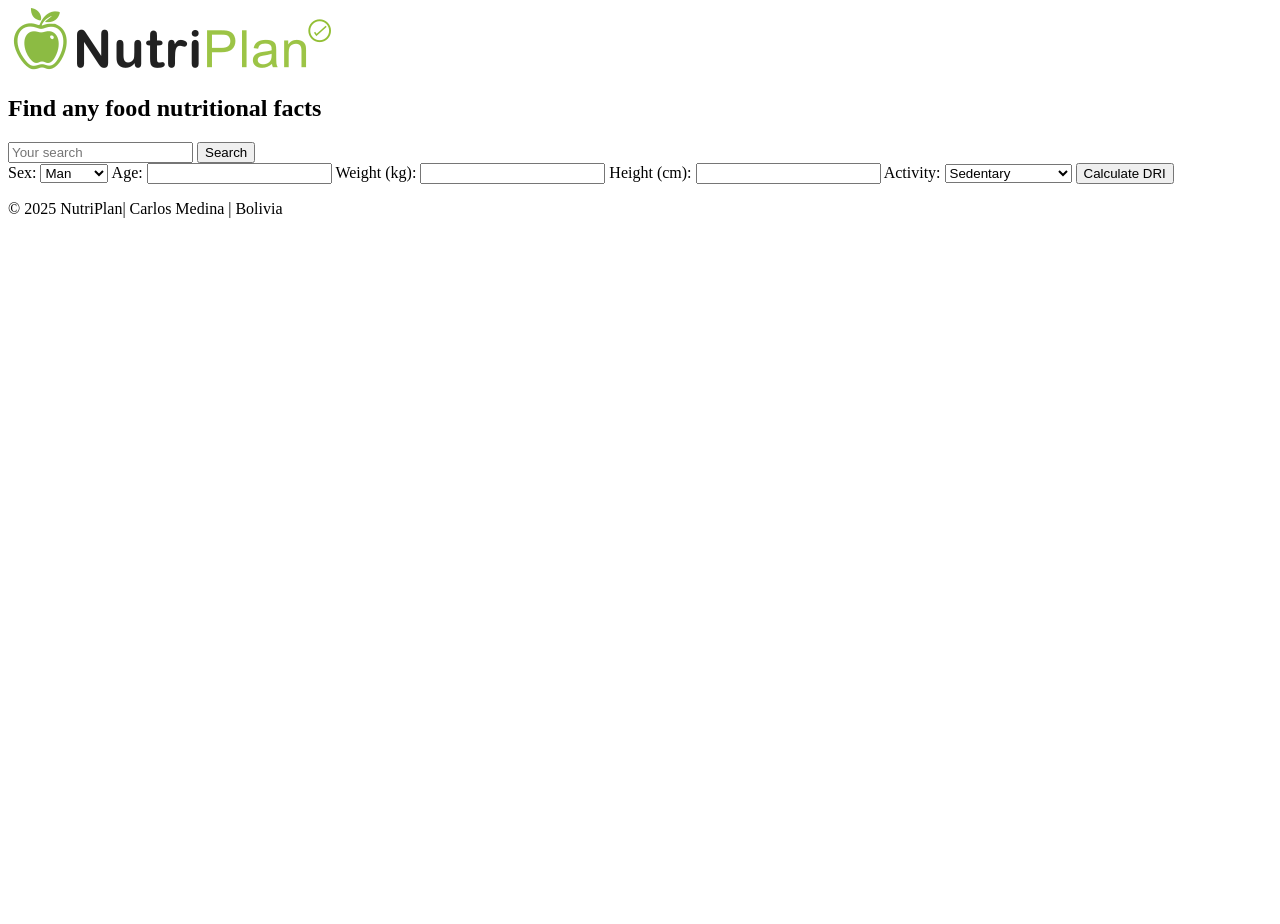
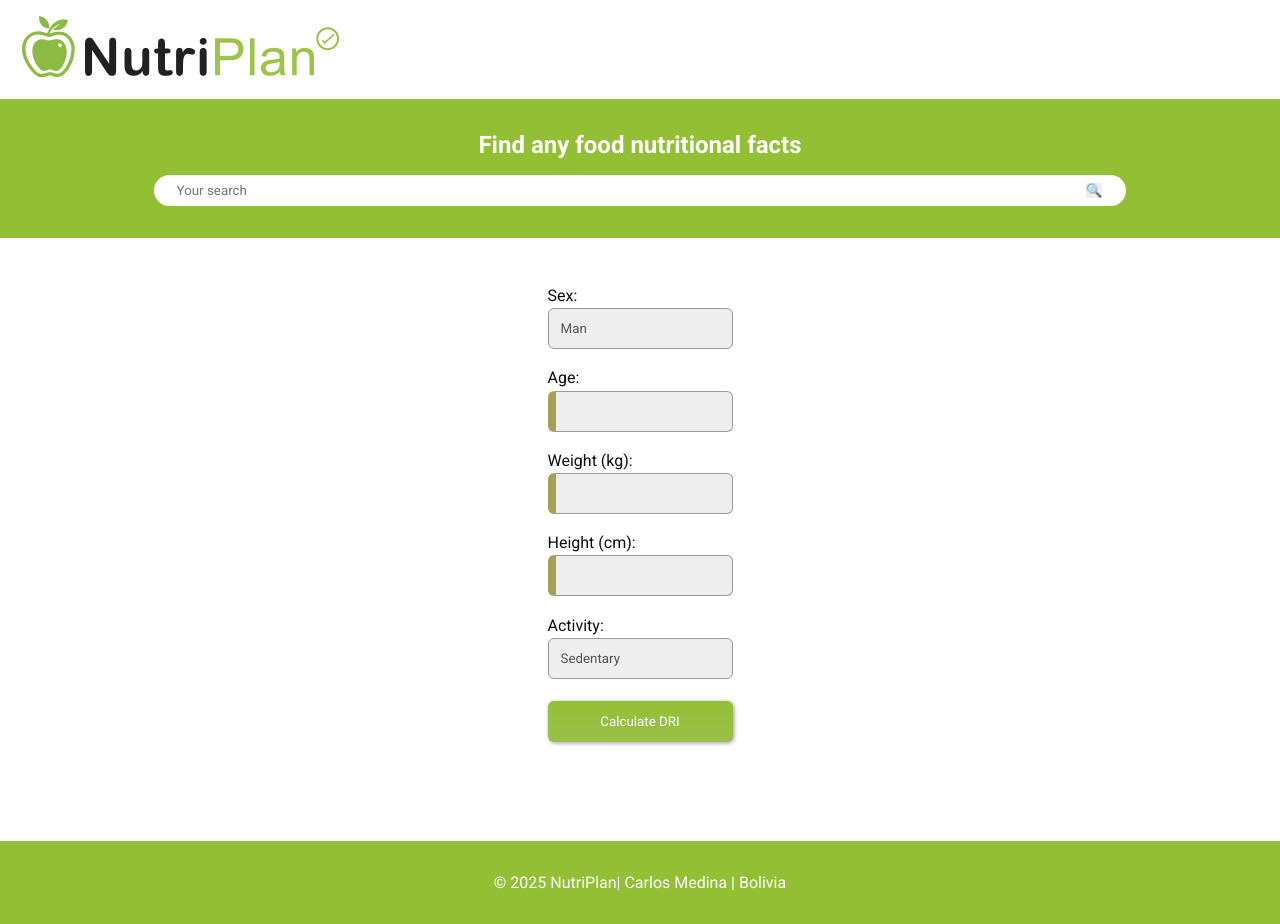
Before and after one commit to CarlosMedinaSullca/WDD-330-final-project-Carlos-Medina, a website built with Vite: page src/dri/index.html in a window 1280 px wide. Before the commit the page ends 800 px from the top, so only its background shows below. Built offline with nearby package versions, Linux system fonts and the light colour scheme; files whose address does not match are found by name; a web font is replaced by a local one.

Commit message:
finished first approach to the project

```diff
--- a/src/dri/index.html
+++ b/src/dri/index.html
@@ -4,7 +4,7 @@
     <meta charset="UTF-8" />
     <meta name="viewport" content="width=device-width, initial-scale=1.0" />
     <title>NutriPlan | Home</title>
-    <link rel="stylesheet" href="styles/style.css" />
+    <link rel="stylesheet" href="../styles/style.css" />
     <link rel="preconnect" href="https://fonts.googleapis.com">
     <link rel="preconnect" href="https://fonts.gstatic.com" crossorigin>
     <link href="https://fonts.googleapis.com/css2?family=Playfair+Display:ital,wght@0,400..900;1,400..900&family=Roboto:wght@300;400;700&display=swap" rel="stylesheet">
@@ -14,7 +14,7 @@
   <body>
     <header class="header-structure"></header>
     <main class="divider">
-      <section class="form">
+      <section class="dri-form">
         <label for="sex"> Sex:
           <select name="sex" id="sex" required>
             <option value="man">Man</option>
@@ -25,10 +25,10 @@
           <input type="text" id="age" name="age" required>
         </label>
         <label for="weight"> Weight (kg):
-          <input type="text" id="weight" name= weight>
+          <input type="text" id="weight" name= weight required>
         </label>
         <label for="height"> Height (cm):
-          <input type="text" id="height" name= Height>
+          <input type="text" id="height" name= Height required>
         </label>
         <label for="activity"> Activity:
           <select name="activity" id="activity" required>
@@ -42,35 +42,6 @@
         <label for="submit">
           <input type="submit" id="submit" value="Calculate DRI">
         </label>
-        <!-- <form >
-          <label for="sex"> Sex:
-            <select name="sex" id="sex" required>
-              <option value="man">Man</option>
-              <option value="woman">Woman</option>
-            </select>
-          </label>
-          <label for="age">Age:
-            <input type="text" id="age" name="age" required>
-          </label>
-          <label for="weight"> Weight (kg):
-            <input type="text" id="weight" name= weight>
-          </label>
-          <label for="height"> Height (cm):
-            <input type="text" id="height" name= Height>
-          </label>
-          <label for="activity"> Activity:
-            <select name="activity" id="activity" required>
-              <option value="sedentary" name="sedentary">Sedentary</option>
-              <option value="lightlyactive" name="lightlyactive">Lightly active</option>
-              <option value="moderateactive" name="moderateactive">Moderate active</option>
-              <option value="veryactive" name="veryactive">Very active</option>
-              <option value="extractive" name="extraactive">Extra active</option>
-            </select>
-          </label>
-          <label for="submit">
-            <input type="submit" id="submit" value="Calculate DRI">
-          </label>
-        </form> -->
       </section>
       <section class="driResult">
       </section>
--- a/src/public/partials/header.html
+++ b/src/public/partials/header.html
@@ -1,23 +1,17 @@
 <div class="icon">
-  <a href="/src/index.html"><img src="../images/logo.webp" alt="Nutriplan logo" /></a>
+  <a href="../../index.html"><img src="../images/logo.webp" alt="Nutriplan logo" /></a>
 </div>
 <div class="search">
   <h2>Find any food nutritional facts</h2>
   <div class="inputContener">
-    <form method="get" action="../../search_listing/index.html">
+    <form method="get" action="../../search_listing/index.html" class="searchForm">
       <input
       type="text"
       name="searchbar"
       id="searchbar"
       placeholder="Your search"
       />
-      <input type="submit" value="Search">
-
-
-
-      <!-- <a class="goSearch" href="../../product_listing/index.html"
-      ><i class="ri-search-line"></i
-      ></a> -->
+      <input type="submit" value="🔍" id="submit-search">
 
     </form>
 
--- a/src/scripts/mealSuggestor.js
+++ b/src/scripts/mealSuggestor.js
@@ -1,5 +1,3 @@
-import { loadHeaderFooter, getParams} from "./utils.mjs";
+import { loadHeaderFooter} from "./utils.mjs";
 
 loadHeaderFooter();
-
-const category = getParams("category")
--- a/src/styles/style.css
+++ b/src/styles/style.css
@@ -1,7 +1,81 @@
+:root {
+    --primary-color1: rgb(147, 191, 52);
+    --primary-color2: rgb(154, 191, 73);
+    --primary-color3: rgb(242, 226, 5);
+    --secondary-color1: rgb(166, 160, 86);
+    --secondary-color2: rgb(13, 13, 13);
+    --seconday-color3: rgb(255, 255, 255);
+
+    --paragraph-font: "Playfair Display", serif;
+    --heading-font: "Roboto", sans-serif;
+}
+
 * {
+    font-family: var(--heading-font);
     margin: 0;
     padding: 0;
     box-sizing: border-box;
+}
+
+header {
+    display: flex;
+    flex-direction: column;
+}
+
+header .icon {
+    padding: 1rem;
+
+}
+
+header .search {
+    display: flex;
+    flex-direction: column;
+    justify-content: center;
+    align-items: center;
+    gap: 1rem;
+    padding: 2rem;
+    background-color: var(--primary-color1);
+}
+
+header .search h2 {
+    text-align: center;
+    color: var(--seconday-color3);
+}
+
+.inputContener {
+    display: flex;
+    border-radius: 20px;
+
+    width: 80%;
+    align-items: center;
+    background-color: var(--seconday-color3);
+    padding: 0.5rem;
+
+}
+
+#searchbar {
+    /* width: 100%; */
+    padding: 0 15px;
+    flex: 1;
+    border: none;
+    outline: none;
+}
+
+#submit-search {
+    align-self: right;
+    border: none;
+    outline: none;
+    position: absolute;
+    right: 1rem;
+
+}
+
+.searchForm {
+    display: flex;
+    flex-direction: row;
+    position: relative;
+    width: 100%;
+    /* border: 1px solid red; */
 }
 
 img {
@@ -10,8 +84,128 @@ img {
 }
 
 .divider {
-    margin: 0 auto;
     display: flex;
     flex-direction: column;
+    gap: 4rem;
+    justify-content: center;
+    align-items: center;
+    padding:  2rem;
+}
+
+a {
+    text-decoration: none;
+}
+
+main .functions,
+.food-category {
+
+    color: var(--primary-color1);
+    display: flex;
+    flex-direction: column;
+    width: 320px;
+    height: 320px;
+    justify-content: center;
+    align-items: center;
+    padding: 2rem;
+}
+
+main .functions img {
+    width: 60%;
+    height: auto;
+}
+
+footer {
+    display: flex;
+    flex-direction: column;
+    justify-content: center;
+    align-items: center;
+    background-color: var(--primary-color1);
+    padding: 2rem;
+    color: var(--seconday-color3);
+}
+
+.food-card {
+    list-style-type: none;
+    padding: 0.3rem;
 
 }
+
+.food-card h2 {
+    color: var(--secondary-color1);
+
+}
+
+.dri-form {
+    display: flex;
+    flex-direction: column;
+}
+
+.dri-form label {
+    /* display: block; */
+    padding-top: 1rem;
+    color: var(--secondary-color2);
+}
+
+
+.dri-form input[type="text"],
+.dri-form select,
+.dri-form input[type="submit"]
+ {
+    background-color: #eee;
+    display: block;
+    border: solid 1px #999;
+    border-radius: 6px;
+    padding: 0.75rem;
+    color: #555;
+    width: 100%;
+    max-width: 400px;
+    appearance: none;
+    margin: 0.2rem 0;
+}
+
+
+.dri-form input[type="submit"] {
+    border: none;
+    background-image: linear-gradient(var(--primary-color1), var(--primary-color2));
+    color: #fff;
+    border-radius: 6px;
+    padding: .8rem;
+    box-shadow: 1px 1px 4px #999;
+}
+
+.dri-form input:required {
+    border-left: solid 8px var(--secondary-color1);
+}
+
+.dri-form input:required:valid {
+    border-left: solid 8px var(--primary-color1);
+}
+
+.driResult h3 {
+    background-color: var(--primary-color1);
+    color: var(--seconday-color3);
+    text-align: center;
+    padding: 0.5rem;
+    border-top-left-radius: 10px;
+    border-top-right-radius: 10px;
+}
+
+.driResult p {
+    padding: 1rem;
+}
+
+
+@media screen and (min-width: 500px) {
+    main {
+      max-width: 1080px;
+      margin: auto;
+    }
+
+    .principal {
+        display: grid;
+	    grid-template-columns: repeat(auto-fit, minmax(250px, 1fr));
+    }
+
+
+
+  }
```
Also changed, not shown: src/food/index.html (+1 -1 lines), src/index.html (+6 -5 lines), src/meal/index.html (+1 -1 lines), src/mealsSugestor/index.html (+24 -12 lines), src/search_listing/index.html (+1 -1 lines).
